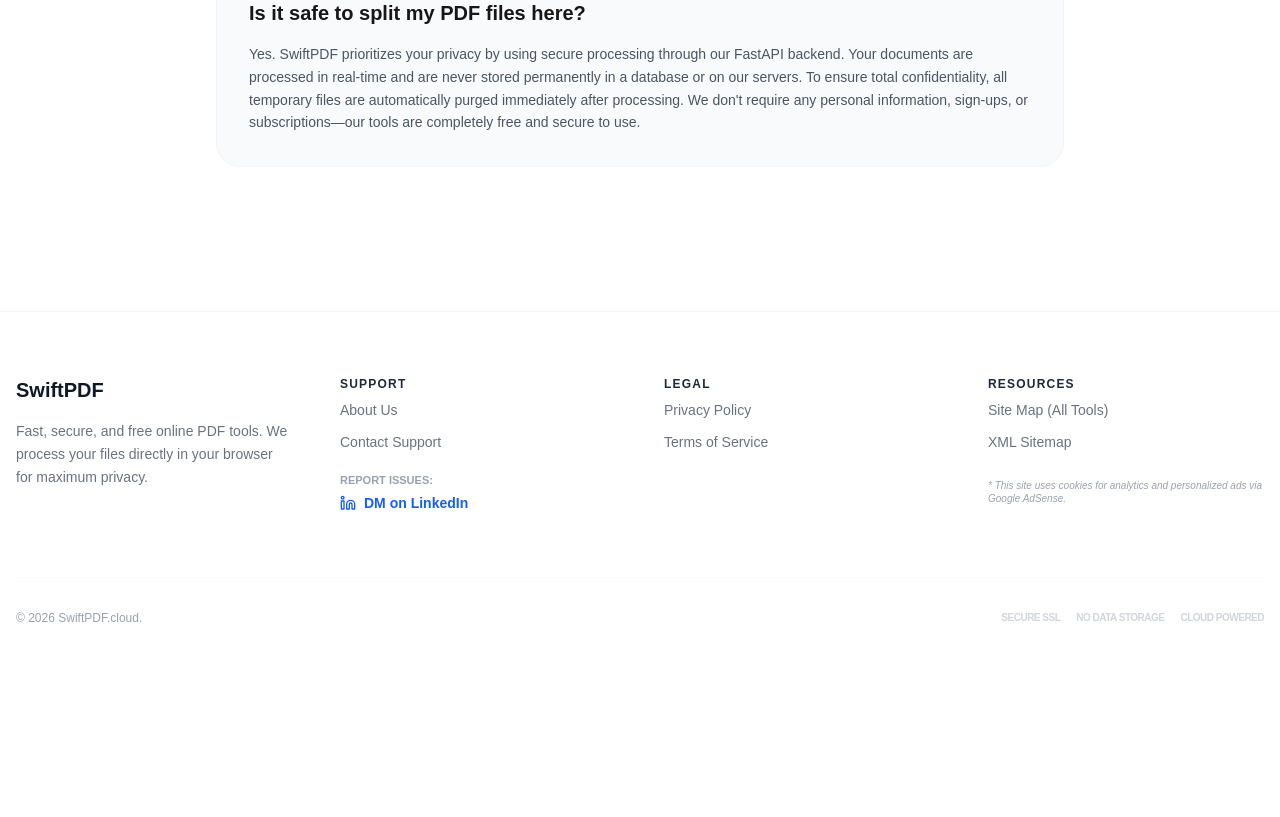
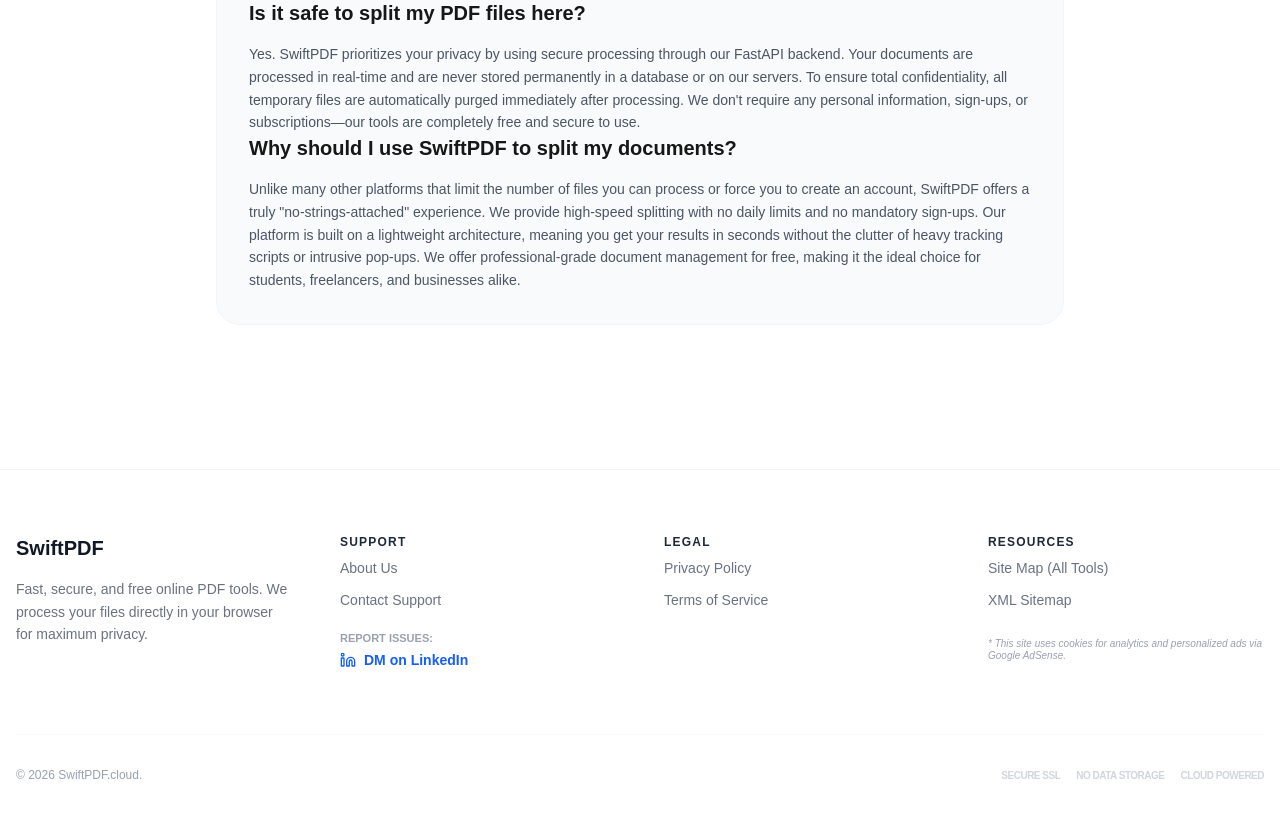
Before and after one commit to syedalisaad/swiftpdf-front-end, a Next.js app: page /split-pdf in a window 1280 px wide. Shown: the part 2720-3537 px from the top of the page. Before the commit the page ends 3394 px from the top, so only its background shows below. Built offline with nearby package versions, Linux system fonts and the light colour scheme.

Commit message:
issue on content

```diff
--- a/src/app/split-pdf/page.tsx
+++ b/src/app/split-pdf/page.tsx
@@ -93,6 +93,20 @@
             any personal information, sign-ups, or subscriptions—our tools are
             completely free and secure to use.
           </p>
+          <h3 className="text-xl font-bold mb-4">
+            Why should I use SwiftPDF to split my documents?
+          </h3>
+          <p className="text-sm text-gray-600 leading-relaxed">
+            Unlike many other platforms that limit the number of files you can
+            process or force you to create an account, SwiftPDF offers a truly
+            "no-strings-attached" experience. We provide high-speed splitting
+            with no daily limits and no mandatory sign-ups. Our platform is
+            built on a lightweight architecture, meaning you get your results in
+            seconds without the clutter of heavy tracking scripts or intrusive
+            pop-ups. We offer professional-grade document management for free,
+            making it the ideal choice for students, freelancers, and businesses
+            alike.
+          </p>
         </div>
       </article>
 
```
